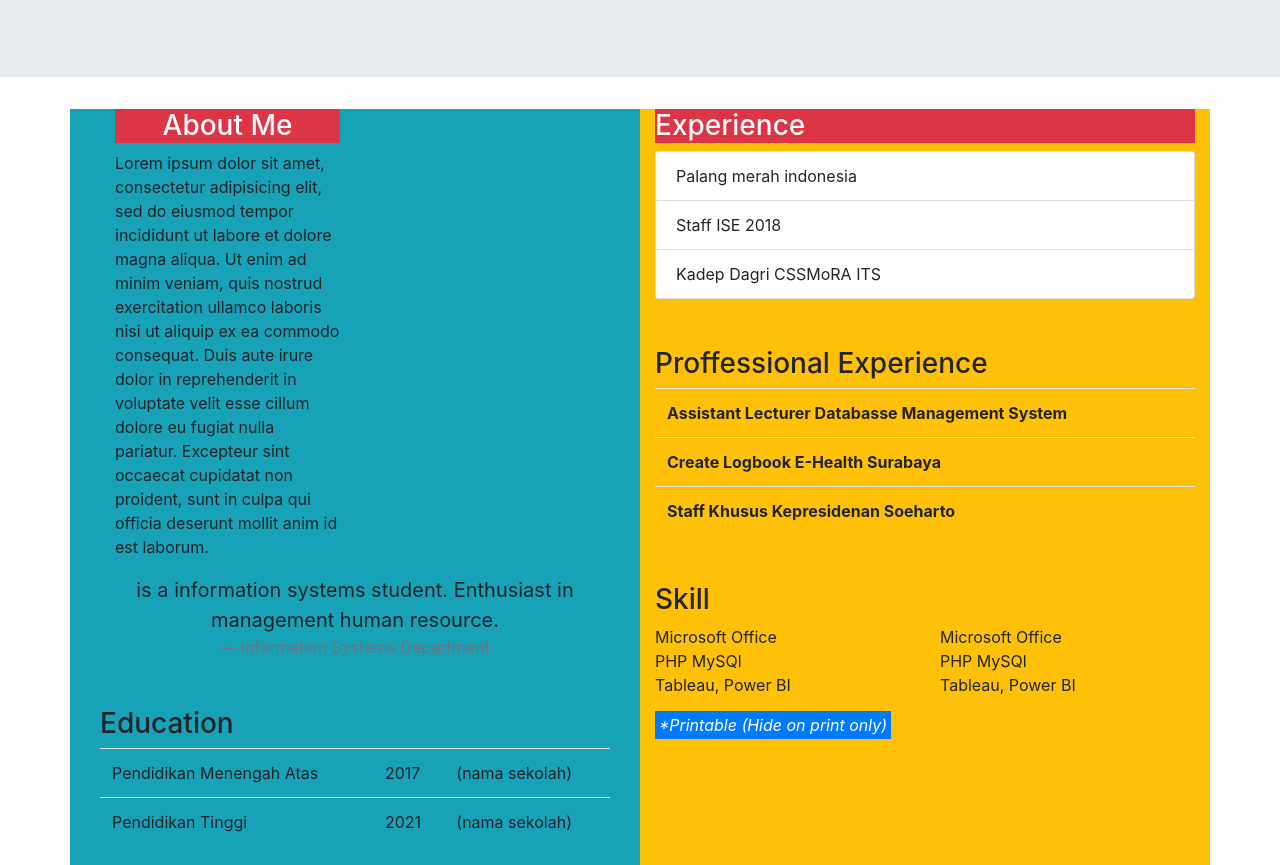
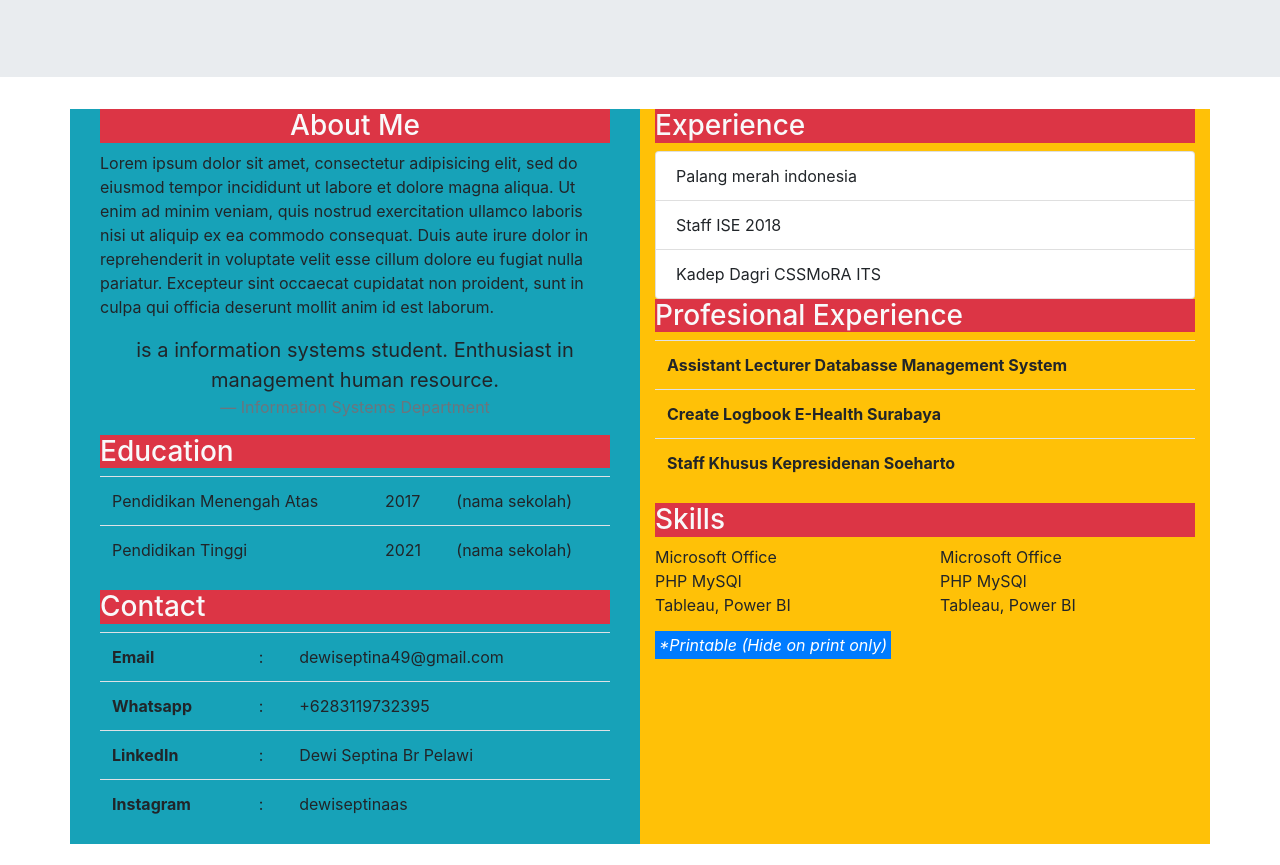
Before and after one commit to DPP-2020/praktikum-1-membuat-cv-part-2-benitairmadiani, a plain HTML site: page index.html in a window 1280 px wide. Shown: the part 577-1442 px from the top of the page. Drawn offline with nearby package versions, Linux system fonts and the light colour scheme.

Commit message:
05211840000063 #2

```diff
--- a/index.html
+++ b/index.html
@@ -58,7 +58,7 @@
        <!-- kiri  -->
        <div class="col-md-6 bg-info">
            <div class="col-md-12">
-            <div class="col-md-6 jarak ">
+            <div>
               <h3 class="bg-danger text-center text-light">  About Me</h3>
                 <p>Lorem ipsum dolor sit amet, consectetur adipisicing elit, sed do eiusmod
                 tempor incididunt ut labore et dolore magna aliqua. Ut enim ad minim veniam,
@@ -73,7 +73,7 @@
                 </blockquote>
            </div>
            <div class="col-md-12">
-            <h3 class="text-left mt-5">Education</h3>
+            <h3 class="text-left bg-danger text-light">Education</h3>
             <div class="table-responsive">
               <table class="table table-borderless">
                 <tbody>
@@ -95,7 +95,7 @@
            </div>
 
            <div class="col-md-12">
-                <h3 class="text-center mt-5">Contact</h3>
+            <h3 class="text-left bg-danger text-light">Contact</h3>
                 <table class="ml-0 table">
                               <tbody>
                                 <tr>
@@ -141,8 +141,8 @@
                   </li>
           </ul>
           </div>
-           <h3 class="text-left mt-5">Proffessional Experience</h3>
-            <table class="ml-0 table">
+          <h3 class="text-left bg-danger text-light">Profesional Experience</h3>
+          <table class="ml-0 table">
                               <tbody>
                                 <tr>
                                   <th scope="row" class="ml-2" >Assistant Lecturer Databasse Management System</th>
@@ -156,7 +156,7 @@
                               </tbody>
                             </table>
 
-            <h3 class="text-left mt-5">Skill</h3>
+            <h3 class="text-left bg-danger text-light">Skills</h3>
             <div class="row">
                 <div class="col-md-6">
                     <ul class="list-unstyled">
```
